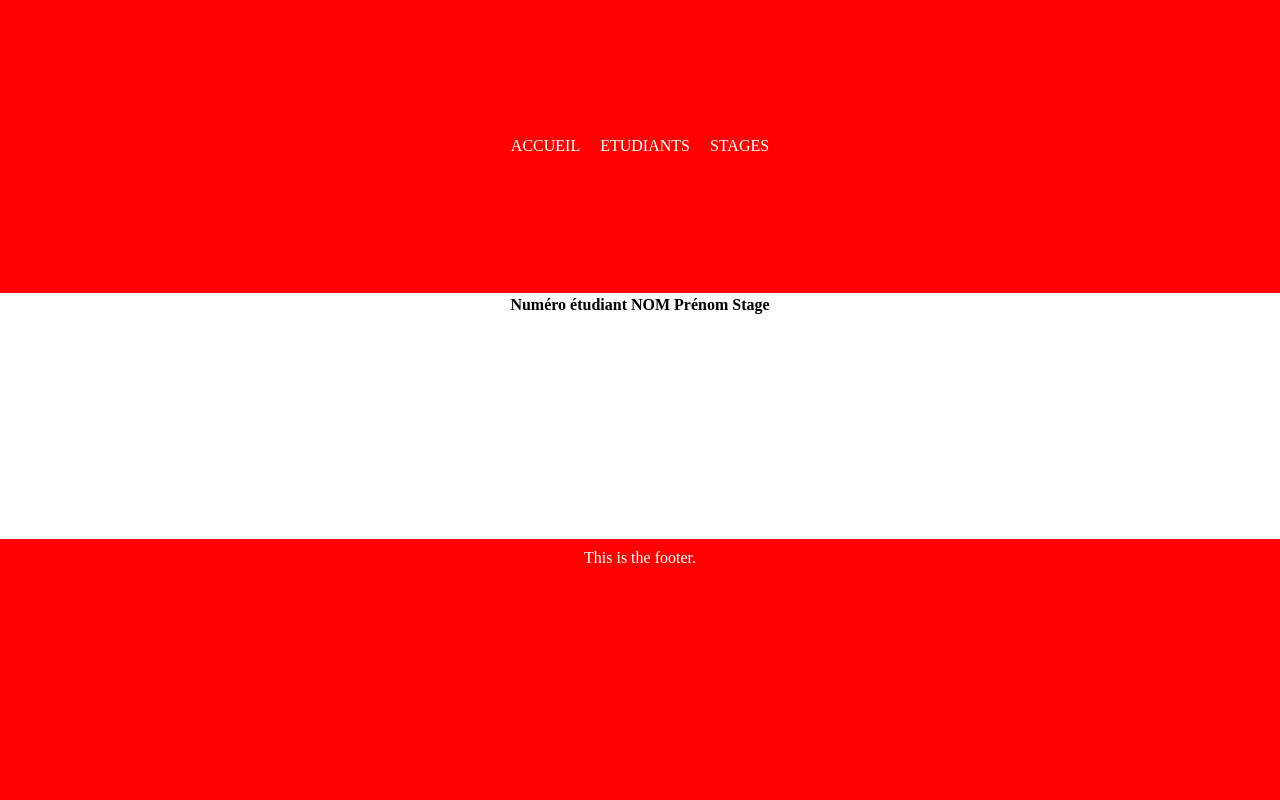
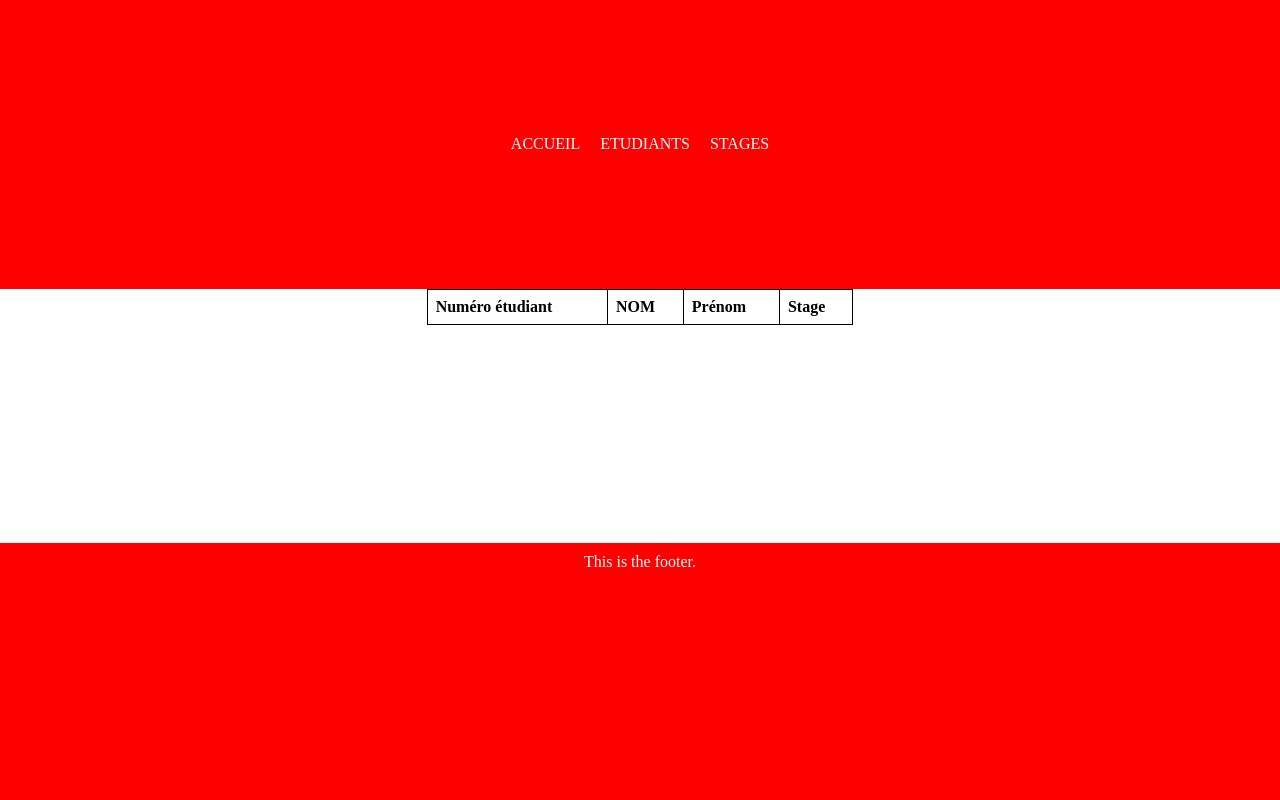
Before and after one commit to Bones1335/student_management_application, a Flask app: page /students in a window 1280 px wide. Run offline with Flask 3, Linux system fonts and the light colour scheme; data that the repository does not hold is empty.

Commit message:
style basic grid layout in center of viewport

```diff
--- a/static/styles.css
+++ b/static/styles.css
@@ -41,19 +41,19 @@
 
 .content-container {
     display: grid;
+    grid-template-columns: repeat(3, 1fr);
 }
 
 table {
-    display: grid;
+    border-collapse: collapse;
+    grid-column: 2 / 3;
     justify-content: center;
 }
 
-thead {
-
-}
-
-tbody {
-
+th, td {
+    border: 1px solid black;
+    padding: 8px;
+    text-align: left;
 }
 
 footer {
--- a/templates/index.html
+++ b/templates/index.html
@@ -17,8 +17,9 @@
         </nav>
     </header>
 
-    {% block body %}{% endblock %}
-
+    <div class="content-container">
+        {% block body %}{% endblock %}
+    </div>
     <footer>This is the footer.</footer>
 </body>
 </html>
```
